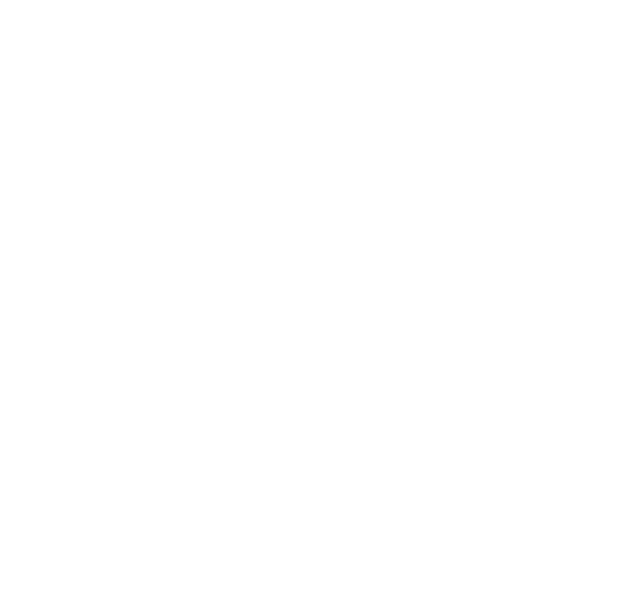
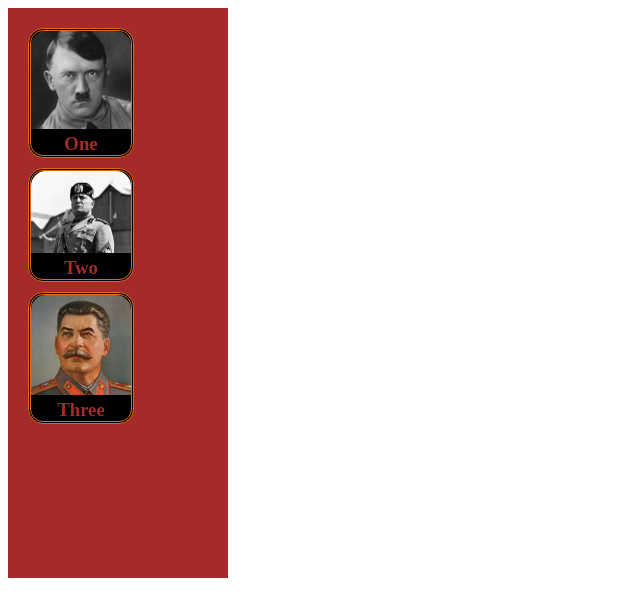
Before and after one commit to manthansharadbire/flexboxes, a plain HTML site: page index.html in a window 1280 px wide. Shown: the whole page, without its empty margins (0-640 px from the left). Drawn offline with Linux system fonts and the light colour scheme.

Commit message:
cards added

```diff
--- a/index.html
+++ b/index.html
@@ -2,8 +2,38 @@
 <html>
 <head>
 <title>Flexboxes</title>
+<style>
+.parent{ background-color: brown; width: 200px; padding: 10px; height: 550px;}
+
+.a{border: double rgb(216, 105, 31) 3px;
+background-color: black; width: 100px; margin: 10px; border-radius: 15px;}
+
+.aa{ width: 100px; border-radius: 15px 15px 0px 0px; }
+
+
+.aaa{color: brown; text-align: center; margin: 0%; padding: 0%;}
+
+
+</style>
 </head>
 <body>
 
+<div class="parent">
+
+<div class="a">
+<img src="./images/hitler.jpeg" alt="hitler's image" class="aa">
+<h3 class="aaa">One</h3>
+</div>
+
+<div class="a">
+<img src="./images/benito.jpeg" alt="benito's image" class="aa">
+<h3 class="aaa">Two</h3></div>
+
+<div class="a">
+<img src="./images/stain.jpg" alt="stlain's image" class="aa">
+<h3 class="aaa">Three</h3></div>
+
+</div>
+
 </body>
 </html>
```
